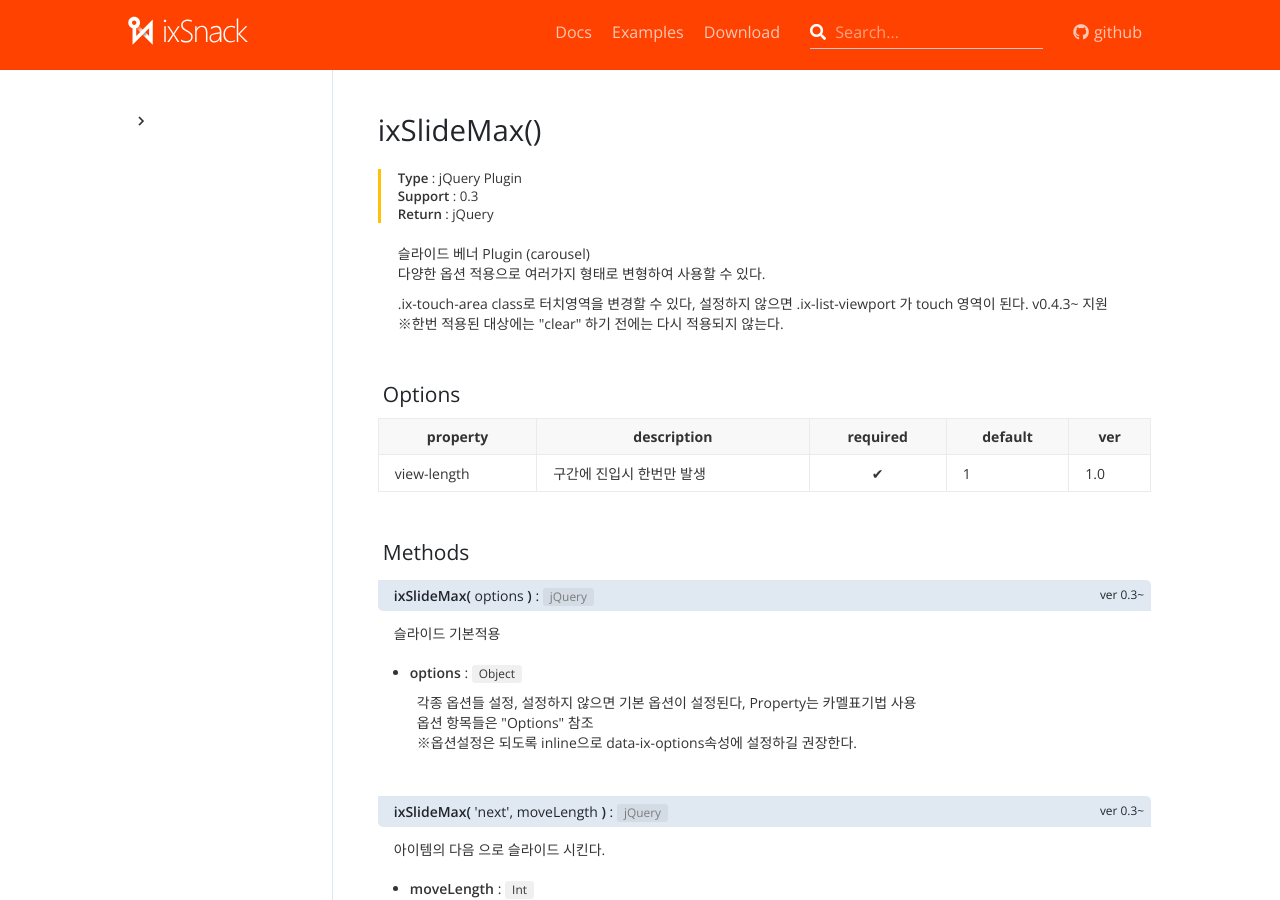
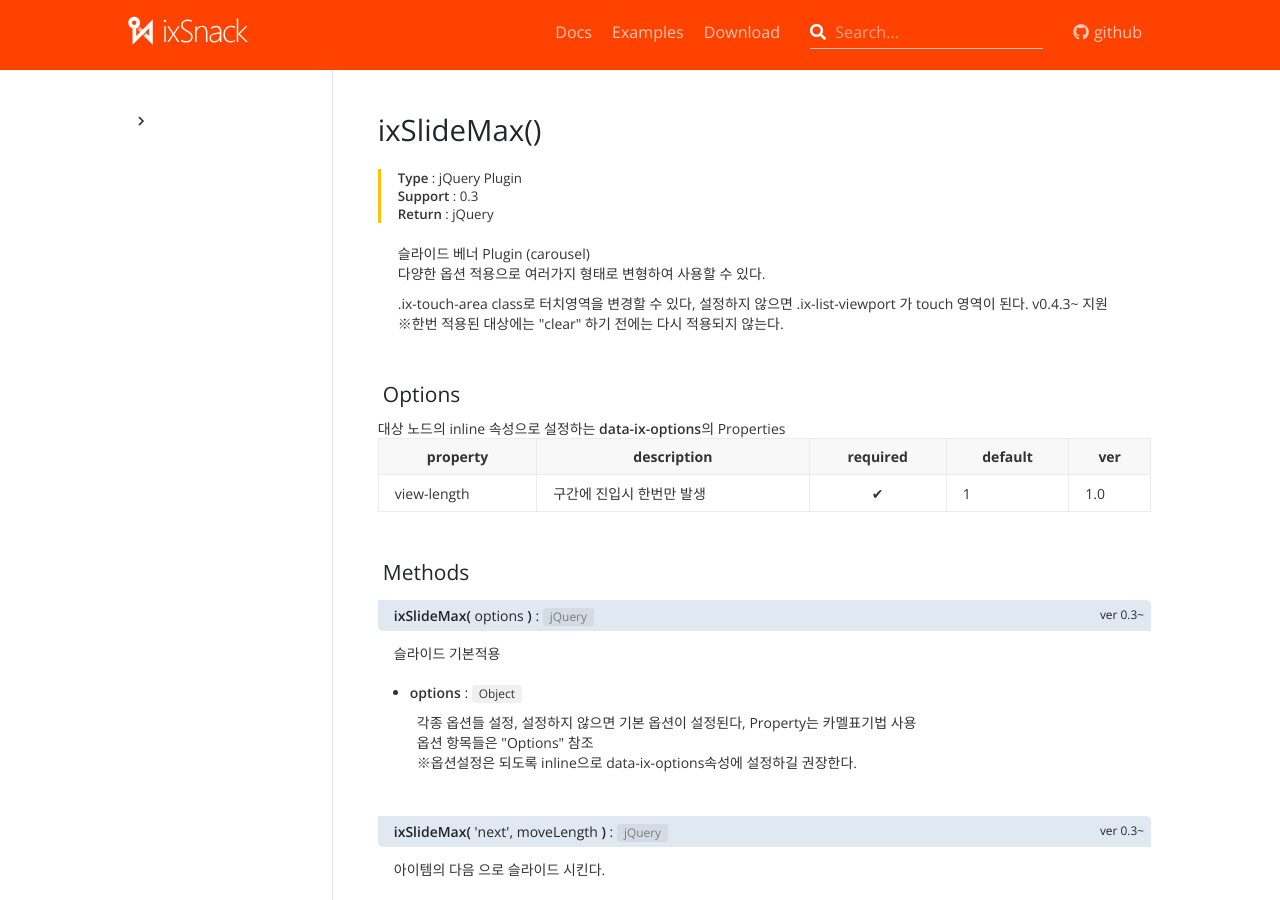
Before and after one commit to ixsnack/ixsnack, a Jekyll site: the page built from _docs/ixSlideMax.md, in a window 1280 px wide and 900 px high. Built offline with Jekyll 4.4.1, drawn with Linux system fonts in a browser that asks for light colours; nearby versions of some CDN libraries.

Commit message:
first commit

```diff
--- a/_includes/docs-contents.html
+++ b/_includes/docs-contents.html
@@ -24,6 +24,7 @@
 {% if data.options %}
 <h3>Options</h3>
 <div class="events">
+	<div>대상 노드의 inline 속성으로 설정하는 <span class="accent">data-ix-options</span>의 Properties</div>
 	<table>
 		<thead>
 		<tr>
```
